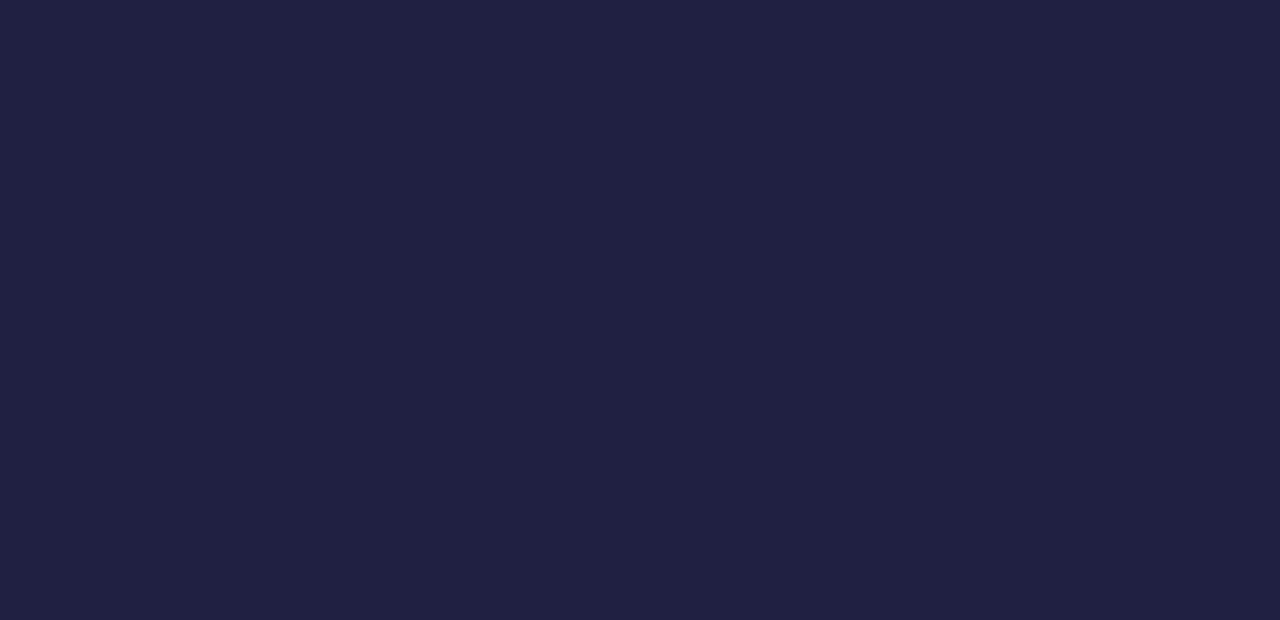
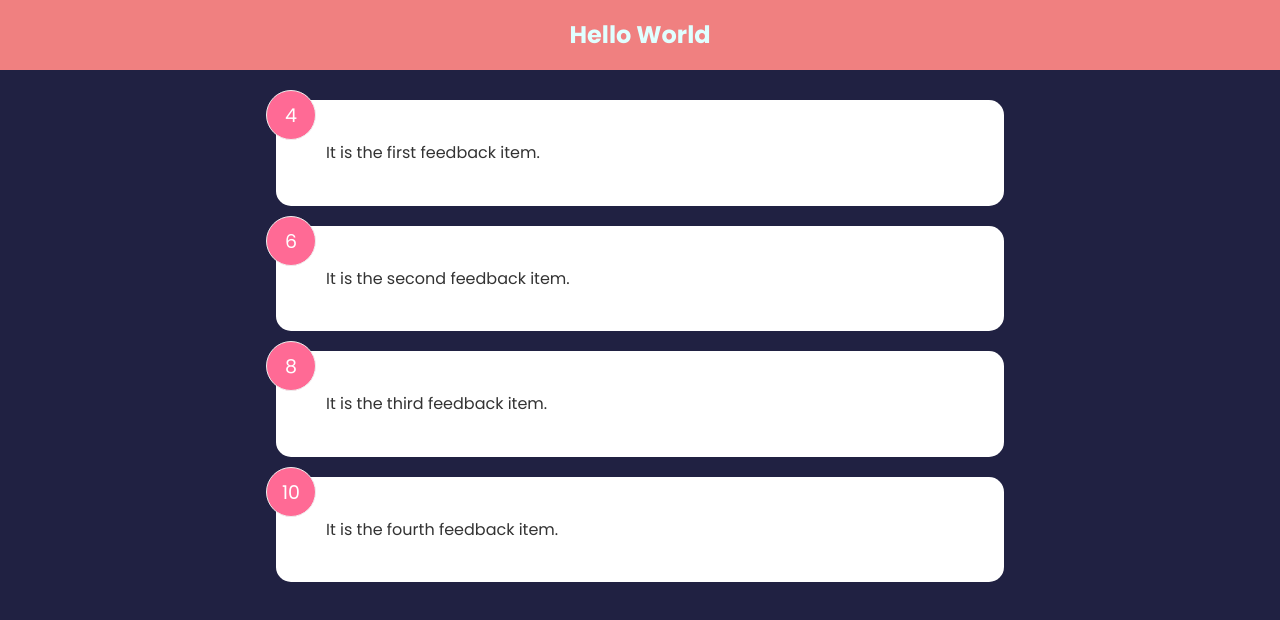
Before and after one commit to berkerkls/feedback-app, a React (Create React App) app: page / in a window 1280 px wide. Shown: the top 620 px of the page. Built offline with nearby package versions, Linux system fonts and the light colour scheme.

Commit message:
differences btw global and comp state and using shared comp if you use again and again

```diff
--- a/package.json
+++ b/package.json
@@ -9,6 +9,7 @@
     "react": "^18.2.0",
     "react-dom": "^18.2.0",
     "react-scripts": "5.0.1",
+    "styled-components": "^5.3.6",
     "web-vitals": "^2.1.4"
   },
   "scripts": {
--- a/public/index.html
+++ b/public/index.html
@@ -10,34 +10,11 @@
       content="Web site created using create-react-app"
     />
     <link rel="apple-touch-icon" href="%PUBLIC_URL%/logo192.png" />
-    <!--
-      manifest.json provides metadata used when your web app is installed on a
-      user's mobile device or desktop. See https://developers.google.com/web/fundamentals/web-app-manifest/
-    -->
-    <link rel="manifest" href="%PUBLIC_URL%/manifest.json" />
-    <!--
-      Notice the use of %PUBLIC_URL% in the tags above.
-      It will be replaced with the URL of the `public` folder during the build.
-      Only files inside the `public` folder can be referenced from the HTML.
 
-      Unlike "/favicon.ico" or "favicon.ico", "%PUBLIC_URL%/favicon.ico" will
-      work correctly both with client-side routing and a non-root public URL.
-      Learn how to configure a non-root public URL by running `npm run build`.
-    -->
     <title>React App</title>
   </head>
   <body>
     <noscript>You need to enable JavaScript to run this app.</noscript>
     <div id="root"></div>
-    <!--
-      This HTML file is a template.
-      If you open it directly in the browser, you will see an empty page.
-
-      You can add webfonts, meta tags, or analytics to this file.
-      The build step will place the bundled scripts into the <body> tag.
-
-      To begin the development, run `npm start` or `yarn start`.
-      To create a production bundle, use `npm run build` or `yarn build`.
-    -->
   </body>
 </html>
--- a/src/App.js
+++ b/src/App.js
@@ -1,11 +1,20 @@
+import { useState } from 'react';
 import './App.css';
+import Header from './components/Header';
+import FeedbackList from './components/FeedbackList';
+import FeedbackData from "./data/FeedbackData"
 
 function App() {
+  const [feedback, setFeedback] = useState(FeedbackData)
+
   return (
-    <div className="App">
-
-    </div>
+    <>
+      <Header text="Hello World" />
+      <div className='container'>
+          <FeedbackList feedback={feedback} />
+      </div>
+    </>
   );
 }
 
-export default App;
+export default App
--- /dev/null
+++ b/src/components/FeedbackItem.jsx
@@ -0,0 +1,15 @@
+import React from 'react'
+import Card from '../shared/Card'
+
+function FeedbackItem({item}) {
+
+  return (
+    <Card>
+        <div className='num-display'>{item.rating}</div>
+        <div className='text-display'>{item.text}</div>
+
+    </Card>
+  )
+}
+
+export default FeedbackItem
--- /dev/null
+++ b/src/components/FeedbackList.jsx
@@ -0,0 +1,14 @@
+import React from 'react'
+import FeedbackItem from './FeedbackItem'
+
+function FeedbackList({feedback}) {
+  return (
+    <div>
+        {feedback.map((item)=> (
+            <FeedbackItem key={item.id} item={item} />
+        ))}
+    </div>
+  )
+}
+
+export default FeedbackList
--- /dev/null
+++ b/src/components/Header.jsx
@@ -0,0 +1,34 @@
+import React from 'react'
+import styled from "styled-components"
+
+const NavText = styled.h2`
+    color: lightcyan;
+`
+
+const Container = styled.div`
+    max-width: 768px;
+    margin: auto;
+    padding: 0 20px;
+`
+
+const Navbar = styled.div`
+    height: 70px;
+    width: 100%;
+    display: flex;
+    justify-content: space-between;
+    align-items: center;
+    margin-bottom: 30px;
+    background-color: lightcoral;
+`
+
+function Header({text}) {
+  return (
+    <Navbar>
+        <Container>
+            <NavText>{text}</NavText>
+        </Container>
+    </Navbar>
+  )
+}
+
+export default Header
--- /dev/null
+++ b/src/data/FeedbackData.jsx
@@ -0,0 +1,24 @@
+const FeedbackData = [
+    {
+    id:1,
+    rating:4,
+    text: "It is the first feedback item."
+},
+{
+    id:2,
+    rating:6,
+    text: "It is the second feedback item."
+},
+{
+    id:3,
+    rating:8,
+    text: "It is the third feedback item."
+},
+{
+    id:4,
+    rating:10,
+    text: "It is the fourth feedback item."
+}
+]
+
+export default FeedbackData
--- /dev/null
+++ b/src/shared/Card.jsx
@@ -0,0 +1,11 @@
+import React from 'react'
+
+function Card({ children }) {
+  return (
+    <div className='card'>
+        {children}
+    </div>
+  )
+}
+
+export default Card
```
Also changed, not shown: 1 other file (tests, documents, lock files or other folders).
